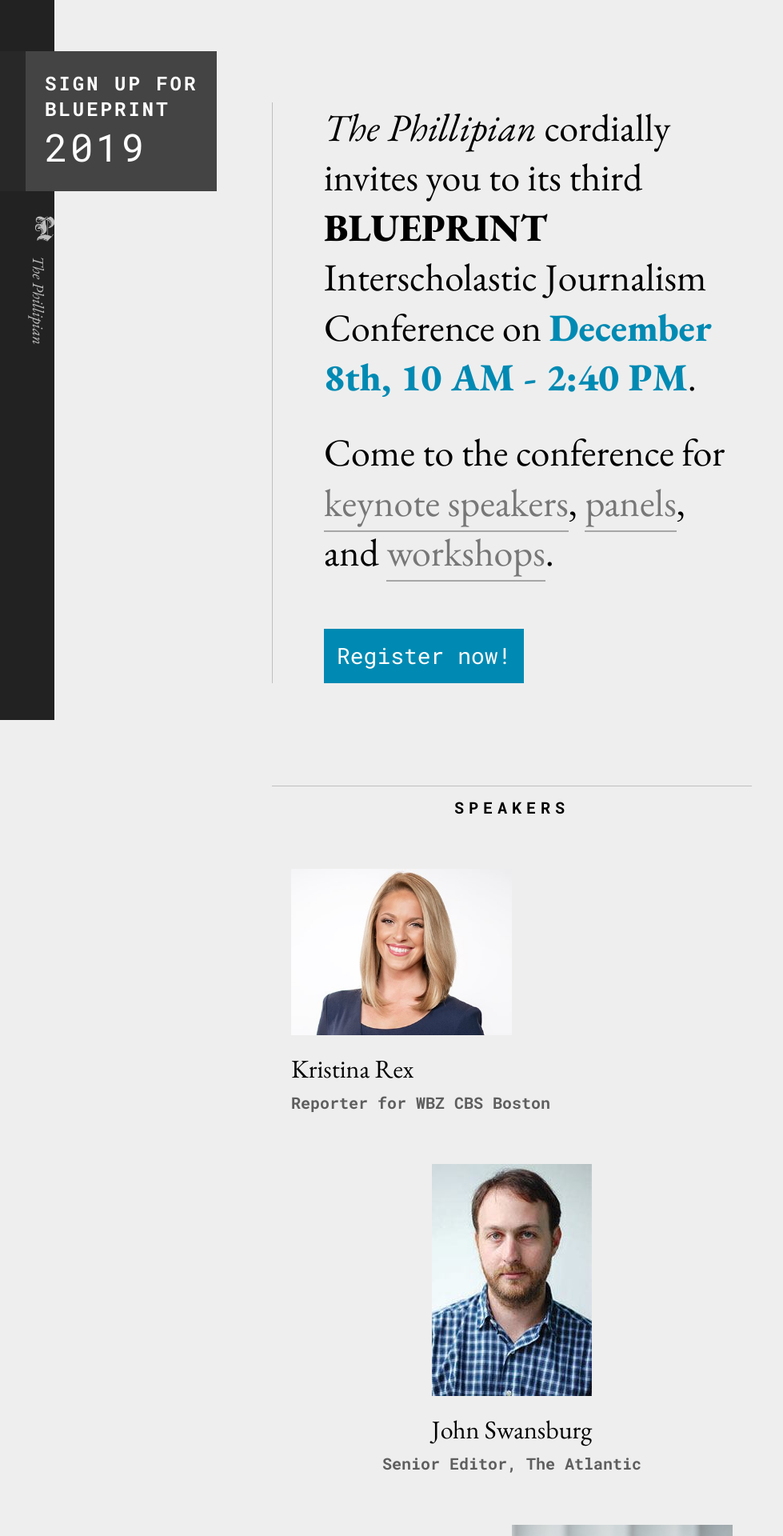
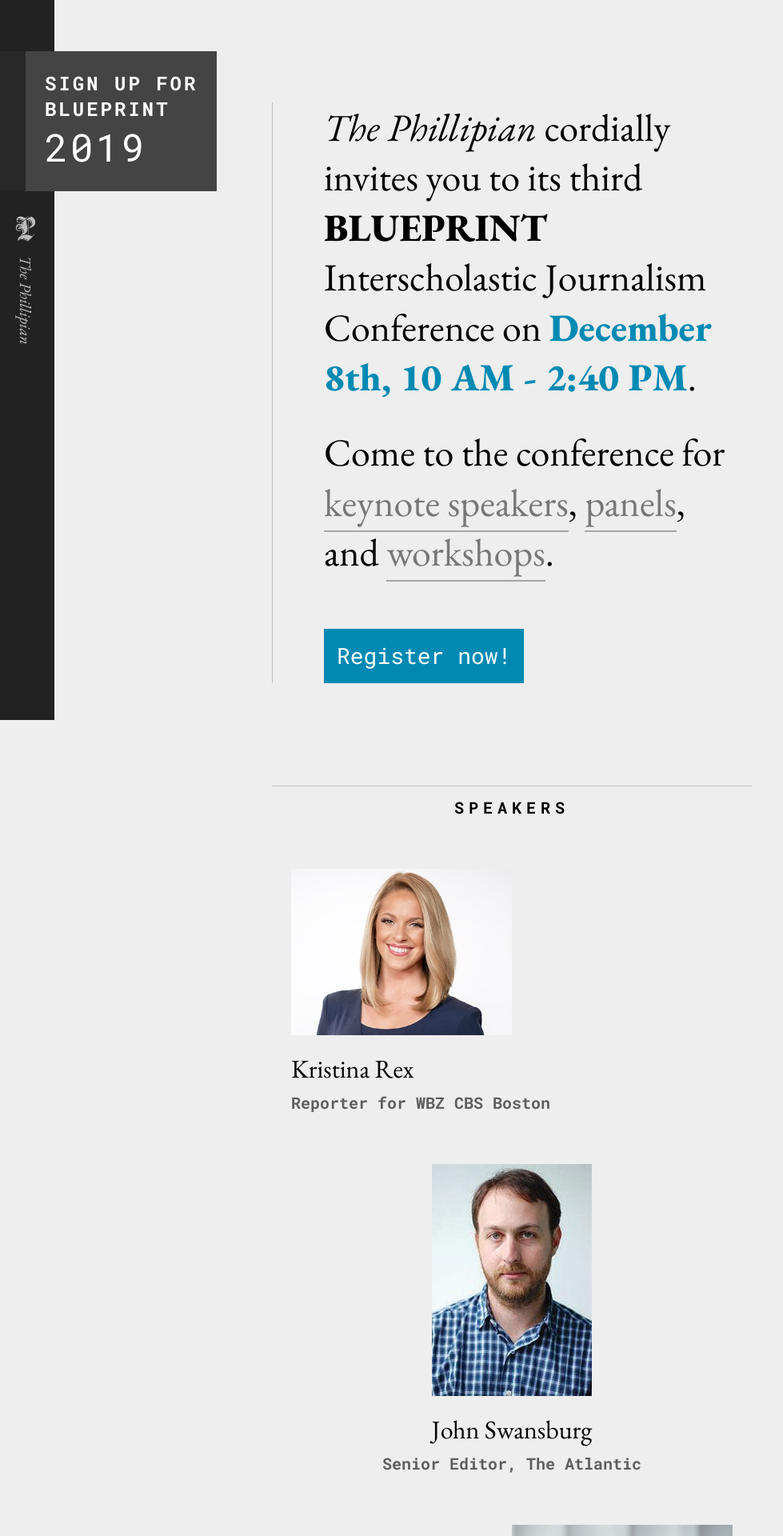
Before and after one commit to phillipian/blueprint-2019, a Jekyll site: the page built from index.md, in a window 1280 px wide. Shown: the top 1920 px of the page at 80% size, without its empty margins (0-979 px from the left). Built offline with Jekyll 4.4.1, drawn with Linux system fonts in a browser that asks for light colours.

Commit message:
navbar fixes

```diff
--- a/_sass/navbar.scss
+++ b/_sass/navbar.scss
@@ -20,7 +20,6 @@
     }
 
     .backplip{
-        margin-left: 16px;
         font-size: 20px;
         font-style: italic;
     }
@@ -61,6 +60,11 @@
 }
 
 @media (max-width: 800px){
+
+    .backplip{
+        margin-left: 16px;
+    }
+
     .sidebar{
         display: flex;
         flex-flow: row nowrap;
@@ -97,6 +101,10 @@
 }
 
 @media (min-width: 800px){
+    .pliplogo{
+        left: 0;
+    }
+
     .sidebar{
         left: -4px;
         height: 100%;
```
